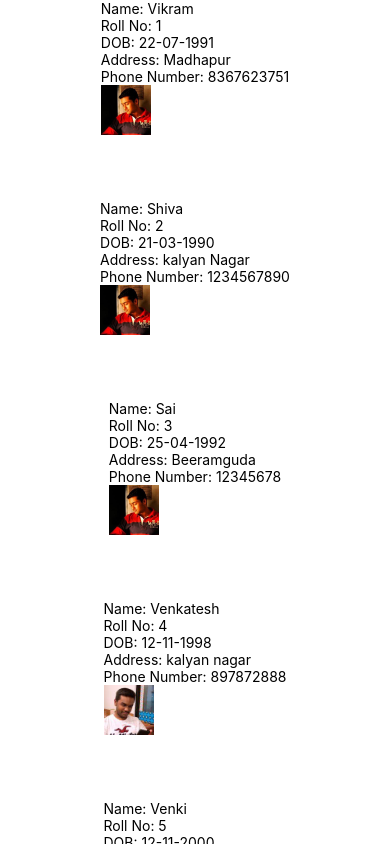
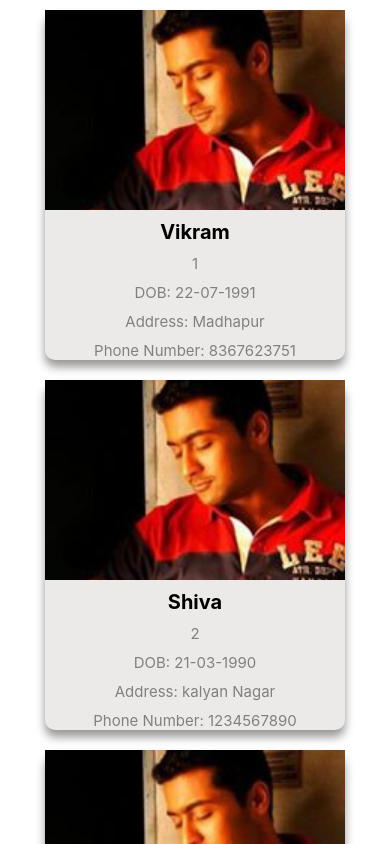
Before and after one commit to belvenkat/myFirstMobileApp, a React Native app: screen / in a window 390 px wide. Built offline with nearby package versions, Linux system fonts and the light colour scheme.

Commit message:
updated new student card design

```diff
--- a/Student.js
+++ b/Student.js
@@ -9,18 +9,22 @@ class Student extends React.Component {
 
 
             <View style={styles.container}>
-                <Text>Name: {this.props.name}</Text>
-                <Text>Roll No: {this.props.rollNumber}</Text>
-                <Text>DOB: {this.props.dob}</Text>
-                <Text>Address: {this.props.address}</Text>
-                <Text>Phone Number: {this.props.phoneNumber}</Text>
                 <Image
-                    style={styles.tinyLogo}
+                    style={styles.photo}
                     // source={{
                     //     uri: this.props.photoUrl,
                     // }}
                     source={this.props.photoUrl}
                 />
+                <View>
+                    <Text style={styles.title}>{this.props.name}</Text>
+                    <Text style={styles.detail}>{this.props.rollNumber}</Text>
+                </View>
+                <View>
+                    <Text style={styles.detail}>DOB: {this.props.dob}</Text>
+                    <Text style={styles.detail}>Address: {this.props.address}</Text>
+                    <Text style={styles.detail}>Phone Number: {this.props.phoneNumber}</Text>
+                </View>
             </View>
 
 
@@ -34,10 +38,37 @@ export default Student
 
 const styles = StyleSheet.create({
     container: {
+        marginTop: 10,
+        marginBottom: 10,
+        backgroundColor: '#ebeae8',
+        borderRadius: 10,
+        shadowColor: "#000",
+        shadowOffset: {
+            width: 0,
+            height: 7,
+        },
+        shadowOpacity: 0.41,
+        shadowRadius: 9.11,
+
+        elevation: 14,
+
+    },
+    photo: {
+        width: 300,
         height: 200
     },
-    tinyLogo: {
-        width: 50,
-        height: 50,
-      }
+    title: {
+        fontWeight: 'bold',
+        fontSize: 20,
+        textAlign: 'center',
+        marginTop: 10
+    },
+    detail: {
+        color: 'gray',
+        textAlign: 'center',
+        marginTop: 10,
+        fontSize: 15
+    }
+
+
 });
```
